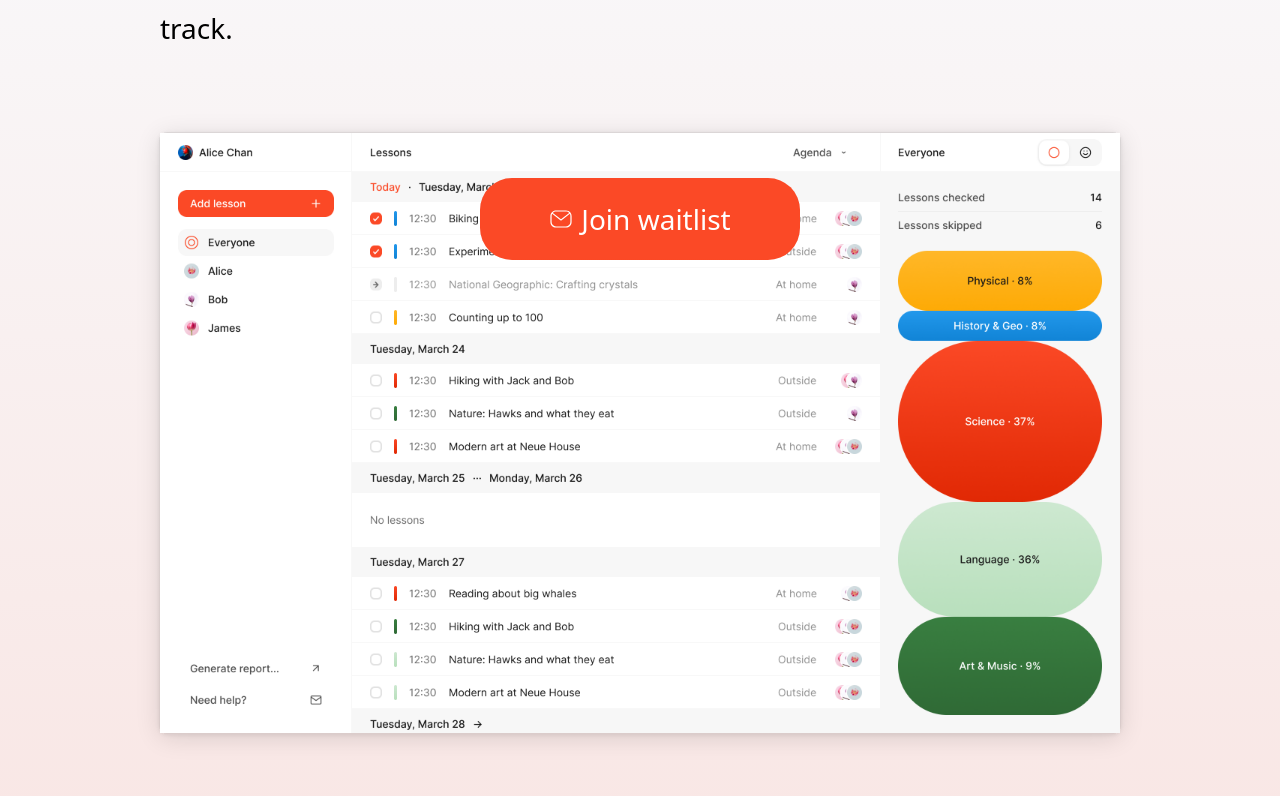
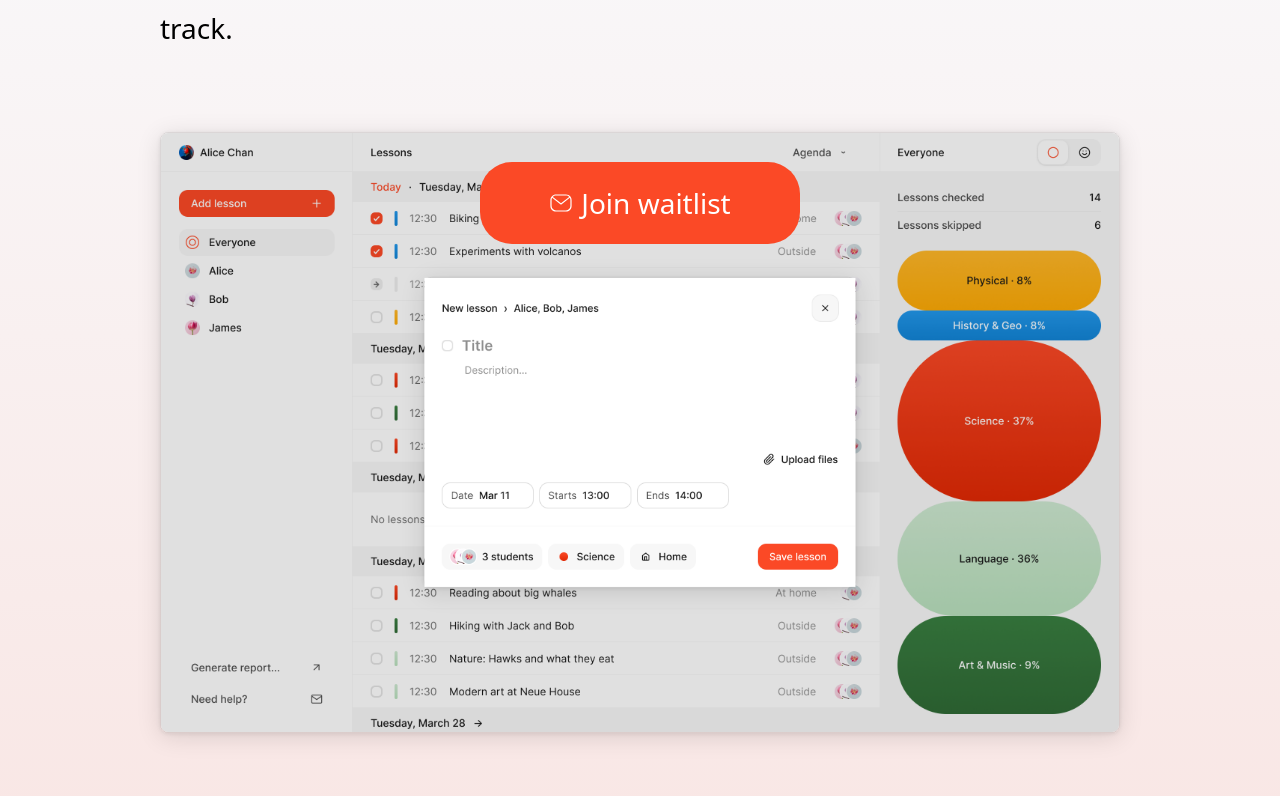
Before and after one commit to mkaralevich/goji-site, a Next.js app: page / in a window 1280 px wide. Shown: the part 524-1320 px from the top of the page. Built offline with nearby package versions, Linux system fonts and the light colour scheme.

Commit message:
feat: add modal animation

```diff
--- a/components/intro.tsx
+++ b/components/intro.tsx
@@ -49,7 +49,8 @@ export default function Intro() {
 	return (
 		<Flex
 			fill
-			p="xlg"
+			py="xlg"
+			px="md"
 			css={{
 				flexes: "ccc",
 				pt: 128,
@@ -82,20 +83,66 @@ export default function Intro() {
 						track.
 					</Text>
 				</Flex>
+
 				<Flex
-					as={motion.img}
+					as={motion.div}
 					variants={child}
-					src="/dash.png"
-					alt="dash"
 					css={{
-						all: "unset",
-						w: "100%",
-						h: "auto",
+						position: "relative",
+						overflow: "hidden",
+						maxw: 960,
+						radius: "$img",
 						b: "1px solid $blackAlphaLight",
-						radius: "$img",
 						boxShadow: "$elevation",
 					}}
-				/>
+				>
+					<Flex
+						as={motion.img}
+						initial={{ opacity: 0, y: "-10%", x: "-50%" }}
+						animate={{ opacity: 1, y: "-50%", x: "-50%" }}
+						transition={{ type: "spring", bounce: 0.2, delay: 3 }}
+						src="/modal.png"
+						alt="dash"
+						css={{
+							all: "unset",
+							position: "absolute",
+							top: "50%",
+							left: "50%",
+							w: "45%",
+							z: "$modal",
+							h: "auto",
+							transform: "translate(-50%, -50%)",
+							radius: "$img",
+							b: "1px solid $blackAlphaLight",
+							boxShadow: "$elevation",
+						}}
+					/>
+					<Flex
+						as={motion.div}
+						initial={{ opacity: 0 }}
+						animate={{ opacity: 1 }}
+						transition={{ delay: 3 }}
+						css={{
+							position: "absolute",
+							top: 0,
+							left: 0,
+							w: "100%",
+							h: "100%",
+							z: "$overlay",
+							bg: "$blackAlphaLight",
+						}}
+					/>
+					<Flex
+						as="img"
+						src="/dash.png"
+						alt="dash"
+						css={{
+							all: "unset",
+							w: "100%",
+							h: "auto",
+						}}
+					/>
+				</Flex>
 			</Flex>
 		</Flex>
 	);
--- a/components/outro.tsx
+++ b/components/outro.tsx
@@ -9,7 +9,11 @@ export default function Outro() {
 			fill
 			gap="md"
 			pb="lg"
-			css={{ flexes: "ccc", minh: "100vh", bg: "$gradientYellow" }}
+			css={{
+				flexes: "ccc",
+				minh: "100vh",
+				bg: "$gradientYellow",
+			}}
 		>
 			<Heading fg="orange">Get started with GOJI</Heading>
 			<Flex
@@ -17,24 +21,23 @@ export default function Outro() {
 				px="xlg"
 				css={{ flexes: "cbc", flexGrow: 1, maxw: "$pageMaxWidth" }}
 			>
-				<Text t="500" align="center" fg="orange" w="paragraph">
+				<Text t="500" align="center" fg="orange">
 					Organize your education and stay on track
 				</Text>
 
-				<Button
+				{/* <Button
 					css={{
 						w: "100%",
 						py: 64,
-						radius: "$round",
+						radius: "80px",
 						b: "1px dotted $orange",
 						...t[500],
-						color: "$orange",
-						bg: "$gradientWhite",
+						fg: "white",
+						bg: "$orange",
 					}}
 				>
-					<Logo />
 					Join waitlist
-				</Button>
+				</Button> */}
 			</Flex>
 		</Flex>
 	);
--- a/components/primitives/flex.tsx
+++ b/components/primitives/flex.tsx
@@ -5,7 +5,7 @@ const sizes = (key: string) => {
 		sm: { [key]: 16 },
 		md: { [key]: 16, "@sm": { [key]: 32 } },
 		lg: { [key]: 48, "@sm": { [key]: 48 }, "@md": { [key]: 80 } },
-		xlg: { [key]: 16, "@sm": { [key]: 32 }, "@md": { [key]: 128 } },
+		xlg: { [key]: 48, "@sm": { [key]: 128 }, "@md": { [key]: 128 } },
 	};
 };
 
--- a/components/progress.tsx
+++ b/components/progress.tsx
@@ -63,13 +63,13 @@ export default function Progress() {
 		<Flex fill gap="lg" pb="xlg" css={{ flexes: "ccc", bg: "$gradientOrange" }}>
 			<Heading fg="orange">All you need to make progress</Heading>
 
-			<Flex
-				fill
-				gap="md"
-				px="xlg"
-				css={{ flexes: "ccc", maxw: "$pageMaxWidth" }}
-			>
-				<Flex fill gap="md" css={{ flexes: "css", "@sm": { flexes: "rss" } }}>
+			<Flex fill gap="md" css={{ flexes: "ccc", maxw: "$pageMaxWidth" }}>
+				<Flex
+					fill
+					gap="md"
+					px="md"
+					css={{ flexes: "css", "@sm": { flexes: "rss" } }}
+				>
 					<Card
 						alt=""
 						img={bullets[0].img}
@@ -84,7 +84,12 @@ export default function Progress() {
 					/>
 				</Flex>
 
-				<Flex fill gap="md" css={{ flexes: "css", "@sm": { flexes: "rss" } }}>
+				<Flex
+					fill
+					gap="md"
+					px="md"
+					css={{ flexes: "css", "@sm": { flexes: "rss" } }}
+				>
 					<Card
 						alt=""
 						img={bullets[2].img}
--- a/components/join-waitlist.tsx
+++ b/components/subscribe.tsx
@@ -1,35 +1,43 @@
 import { motion, useScroll } from "framer-motion";
+import { useEffect, useState } from "react";
 import Logo from "./logo";
 import MailIcon from "./mail-icon";
 import { Button, Flex, t } from "./primitives";
 
-export function JoinWaitlist() {
+export default function Subscribe() {
+	const [y, setY] = useState(0);
 	const { scrollYProgress } = useScroll();
 
-	// scrollYProgress > .2
+	useEffect(() => {
+		return scrollYProgress.onChange((latest) => {
+			setY(latest);
+		});
+	}, [scrollYProgress]);
+
+	console.log("scrollYProgress:", y);
 
 	return (
 		<Flex
 			as={motion.div}
 			fill
-			initial={{ opacity: 0, scale: 0.9, rotate: -0.9 }}
+			initial={{ y: 120, scale: 0.8 }}
 			animate={{
-				opacity: 1,
+				y: 0,
 				scale: 1,
-				rotate: 0,
 			}}
 			transition={{
 				type: "spring",
 				stiffness: 200,
 				damping: 40,
 				mass: 0.5,
-				delay: 1,
+				delay: 0.5,
 			}}
 			px="md"
+			py="md"
 			css={{
 				position: "fixed",
-				zIndex: "$logo",
-				bottom: 16,
+				z: "$subscribe",
+				bottom: 0,
 				flexes: "ccc",
 			}}
 		>
--- a/pages/index.tsx
+++ b/pages/index.tsx
@@ -1,17 +1,23 @@
-import { JoinWaitlist } from "../components/join-waitlist";
 import Intro from "../components/intro";
 import Progress from "../components/progress";
 import Outro from "../components/outro";
-import Footer from "../components/footer";
+import Subscribe from "../components/subscribe";
+import { Flex } from "../components/primitives";
+import { motion } from "framer-motion";
 
 export default function Index() {
 	return (
-		<>
-			<JoinWaitlist />
+		<Flex
+			as={motion.div}
+			initial={{ opacity: 0 }}
+			animate={{ opacity: 1 }}
+			fill
+			dir="col"
+		>
+			<Subscribe />
 			<Intro />
 			<Progress />
 			<Outro />
-			{/* <Footer /> */}
-		</>
+		</Flex>
 	);
 }
--- a/styles/stitches.config.ts
+++ b/styles/stitches.config.ts
@@ -31,7 +31,7 @@ export const {
 				"linear-gradient(180deg, rgba(255, 255, 255, 0) 0%, #fff 100%)",
 			gradientOrange: "linear-gradient(180deg, #FFF5F3 0%, #fff 100%)",
 			gradientYellow:
-				"linear-gradient(180deg, #FEDA31 0%, rgba(254, 218, 49, 0) 100%)",
+				"linear-gradient(180deg, #FEDA31 0%, rgba(255, 255, 255, 100) 100%)",
 		},
 
 		sizes: {
@@ -54,7 +54,9 @@ export const {
 		},
 
 		zIndices: {
-			logo: 100,
+			subscribe: 300,
+			modal: 200,
+			overlay: 100,
 		},
 
 		fonts: {
@@ -72,6 +74,9 @@ export const {
 	},
 
 	utils: {
+		z: (value: Stitches.PropertyValue<"zIndex">) => ({
+			zIndex: value,
+		}),
 		/* sizes */
 		w: (value: Stitches.PropertyValue<"width">) => ({
 			width: value,
```
Also changed, not shown: types/index.ts (deleted, +0 -22 lines), public/modal-2.png (added), public/modal.png (added).
